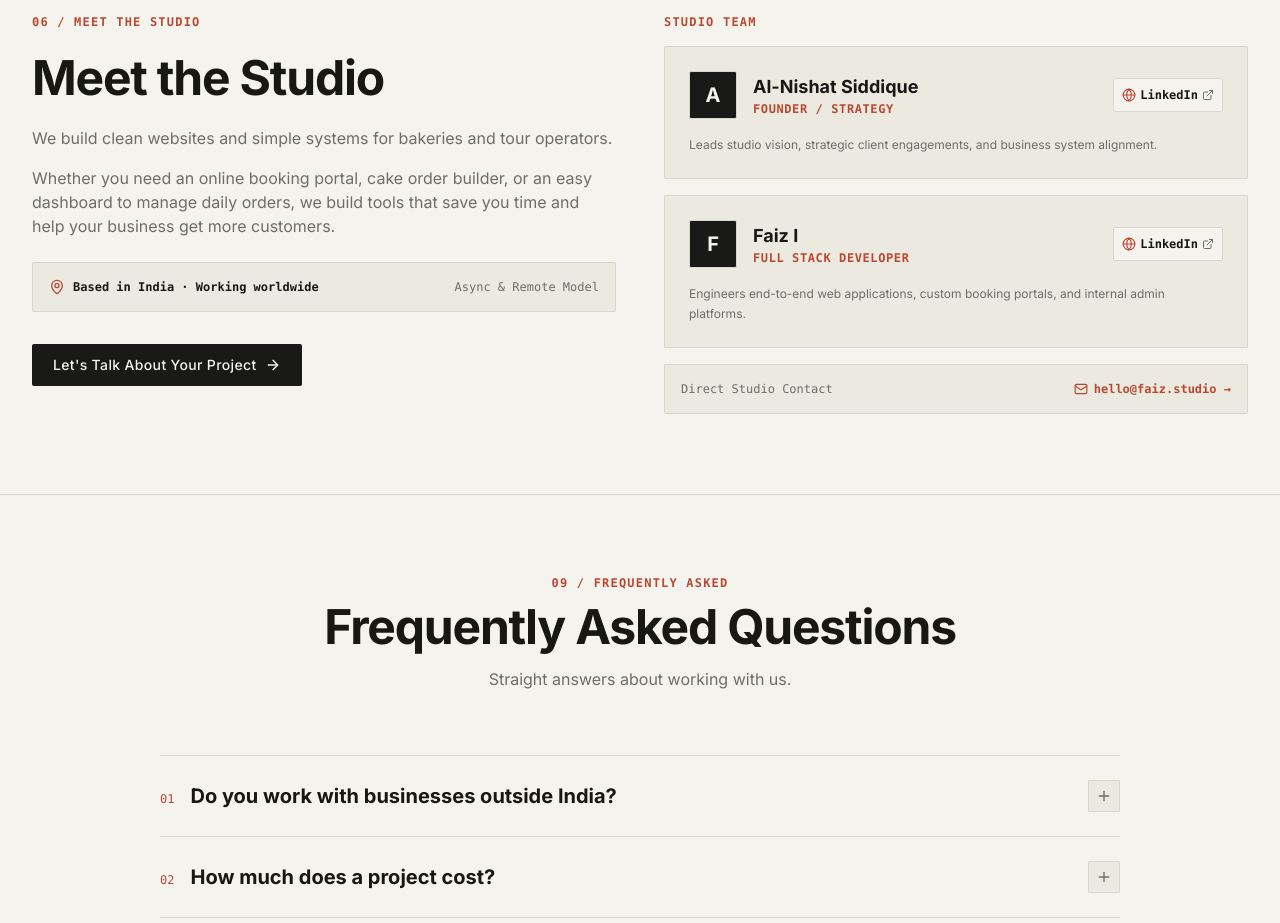
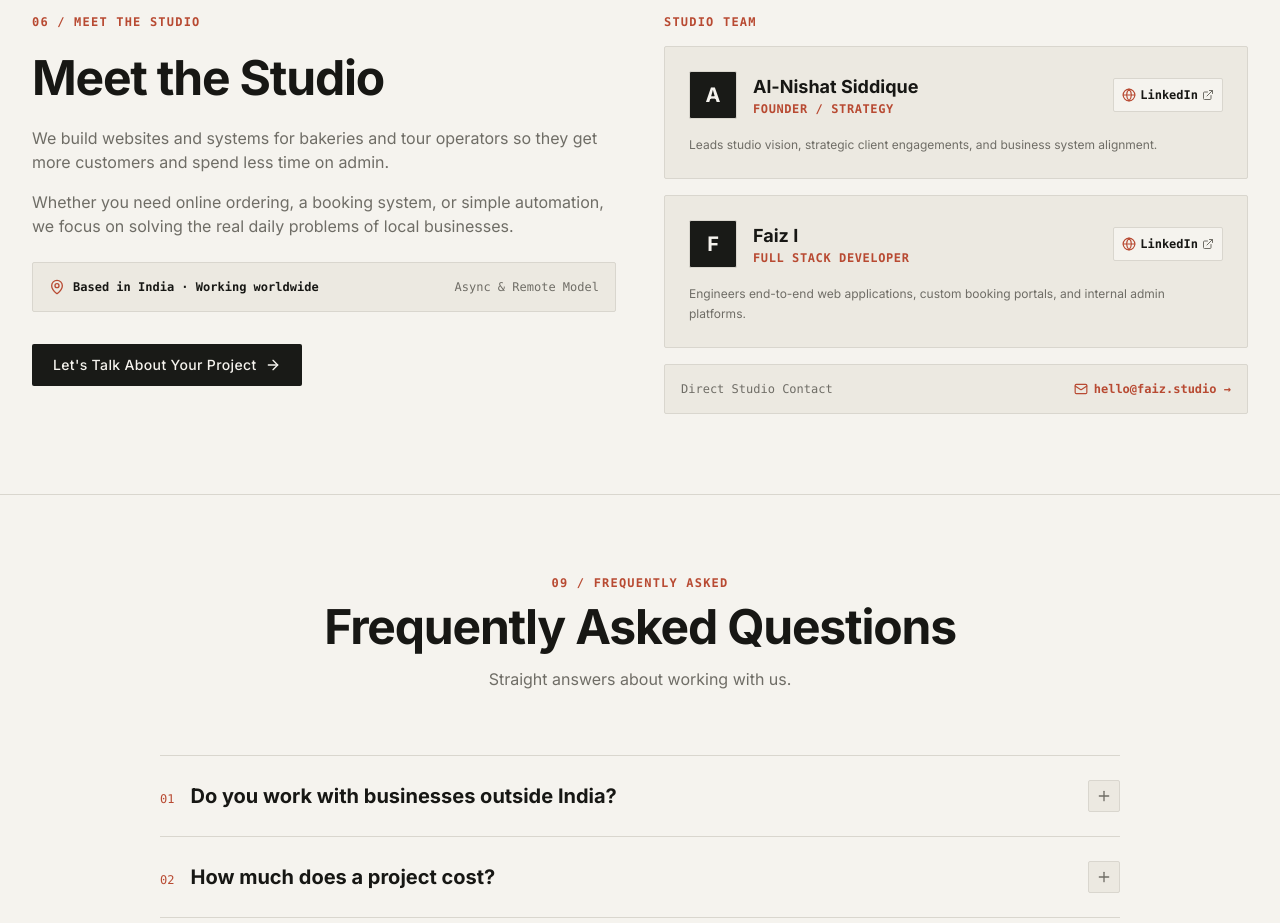
Before and after one commit to IsacSmile/thrine-uk, a React (Vite) app: page / in a window 1280 px wide. Shown: the part 9060-9983 px from the top of the page. Built offline with nearby package versions, Linux system fonts and the light colour scheme; no server answers.

Commit message:
copy: update Meet the Studio paragraphs to requested text

```diff
--- a/src/components/sections/About.tsx
+++ b/src/components/sections/About.tsx
@@ -22,10 +22,10 @@ export const About: React.FC = () => {
 
             <div className="space-y-4 text-editorial-muted text-sm sm:text-base leading-relaxed font-normal">
               <p>
-                We build clean websites and simple systems for bakeries and tour operators.
+                We build websites and systems for bakeries and tour operators so they get more customers and spend less time on admin.
               </p>
               <p>
-                Whether you need an online booking portal, cake order builder, or an easy dashboard to manage daily orders, we build tools that save you time and help your business get more customers.
+                Whether you need online ordering, a booking system, or simple automation, we focus on solving the real daily problems of local businesses.
               </p>
             </div>
 
```
